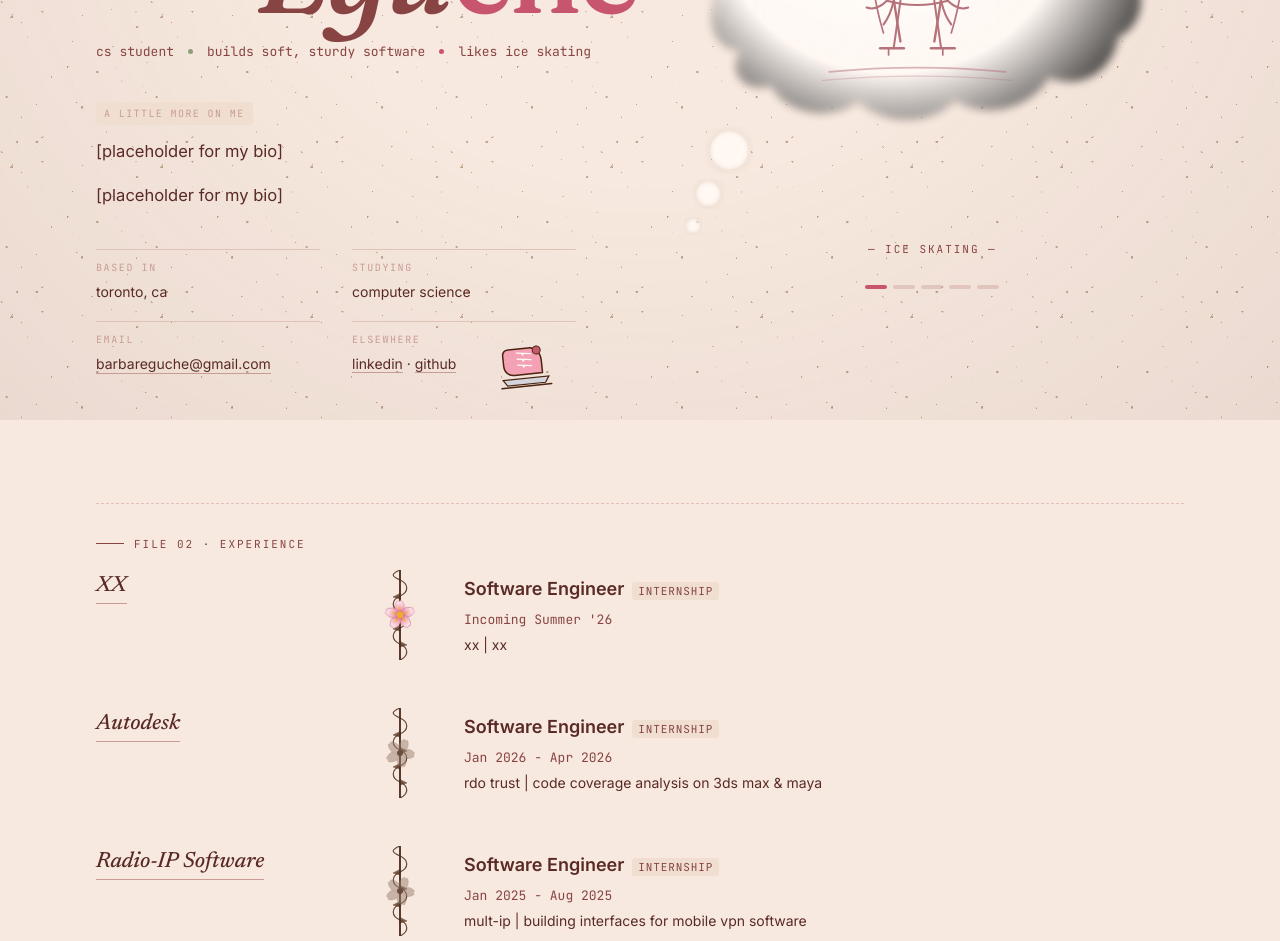
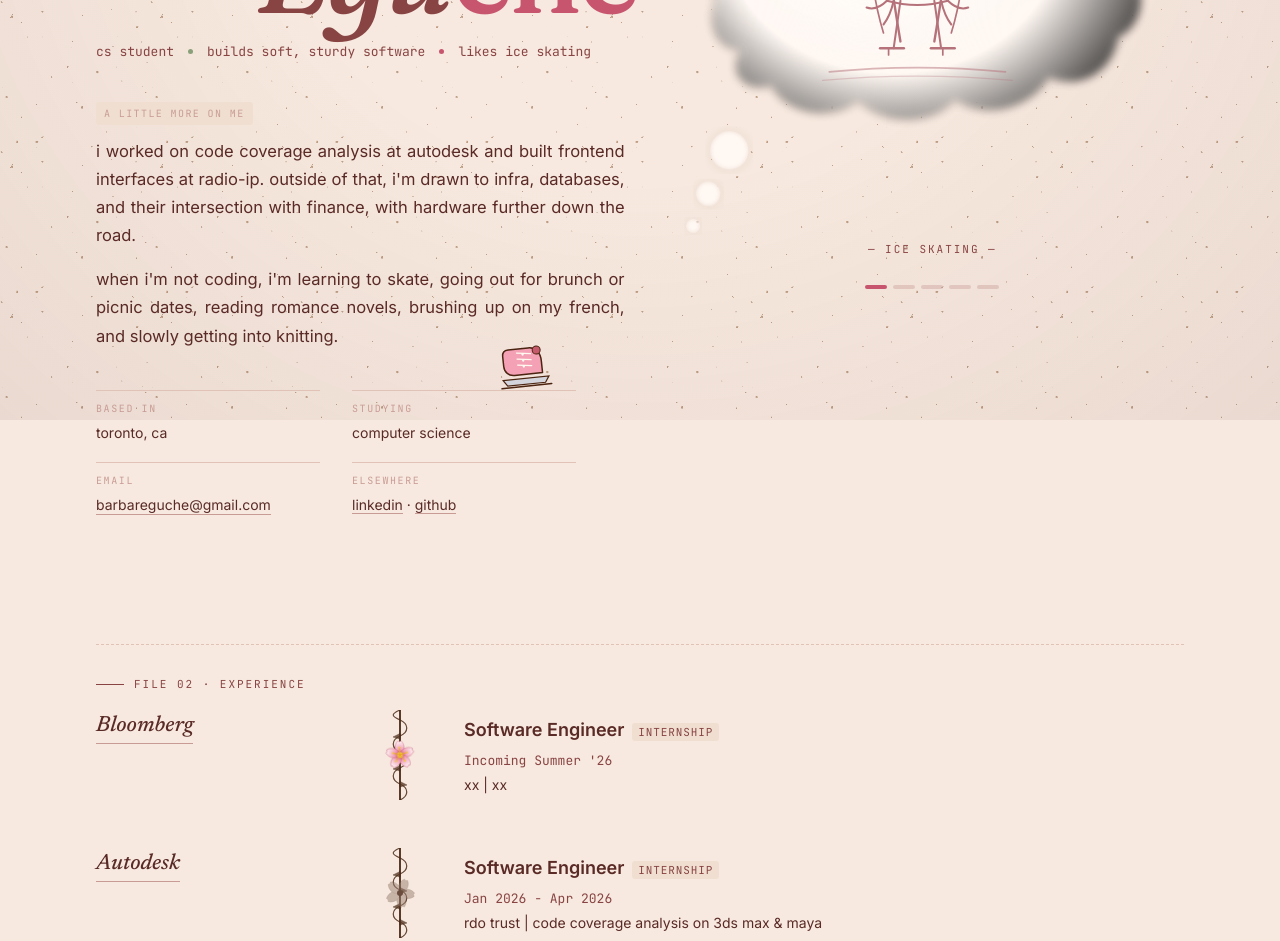
Before and after one commit to barbaraeguche/portfolio, a React (Vite) app: page / in a window 1280 px wide. Shown: the part 380-1321 px from the top of the page. Built offline with nearby package versions, Linux system fonts and the light colour scheme; a web font is replaced by a local one.

Commit message:
refactor: fill in bio refactor: update data.ts(experience)

```diff
--- a/src/lib/data.ts
+++ b/src/lib/data.ts
@@ -2,8 +2,8 @@ import type { IExperience, IProject, ISocial } from "@/lib/types";
 
 export const experience: IExperience[] = [
   {
-    company: "XX",
-    url: "#",
+    company: "Bloomberg",
+    url: "https://www.bloomberg.com/company/",
     roles: [{
       title: "Software Engineer",
       team: "xx | xx",
--- a/src/pages/about.tsx
+++ b/src/pages/about.tsx
@@ -32,10 +32,12 @@ export default function About() {
             a little more on me
           </span>
           <p className="animate-fade-up [animation-delay:0.54s]">
-            [placeholder for my bio]
+            i worked on code coverage analysis at autodesk and built frontend interfaces at radio-ip. outside of that,
+            i'm drawn to infra, databases, and their intersection with finance, with hardware further down the road.
           </p>
           <p className="mt-4 animate-fade-up [animation-delay:0.66s]">
-            [placeholder for my bio]
+            when i'm not coding, i'm learning to skate, going out for brunch or picnic dates, reading romance novels,
+            brushing up on my french, and slowly getting into knitting.
           </p>
         </div>
 
```
